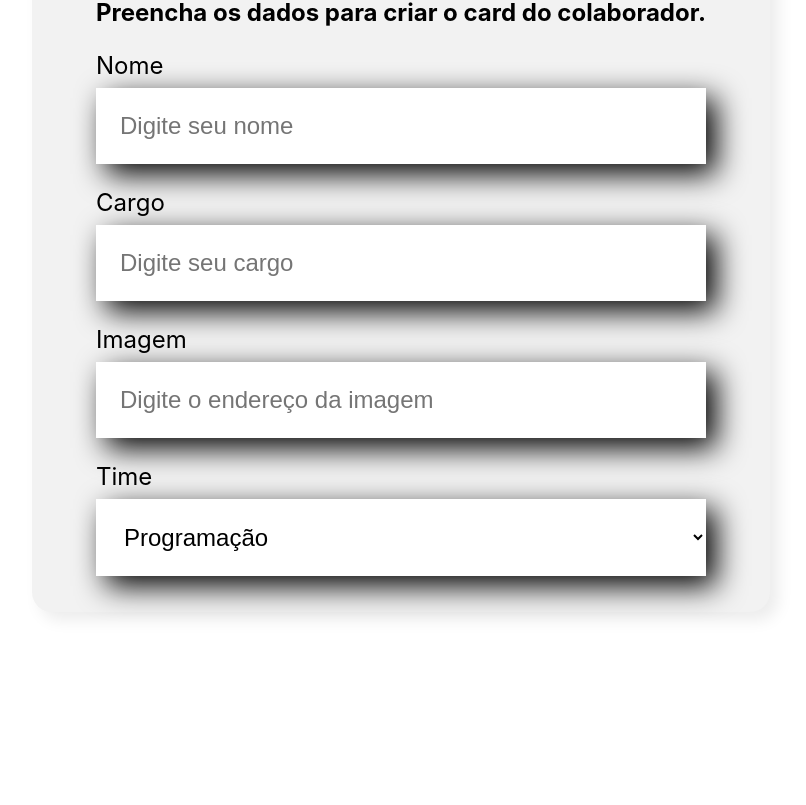
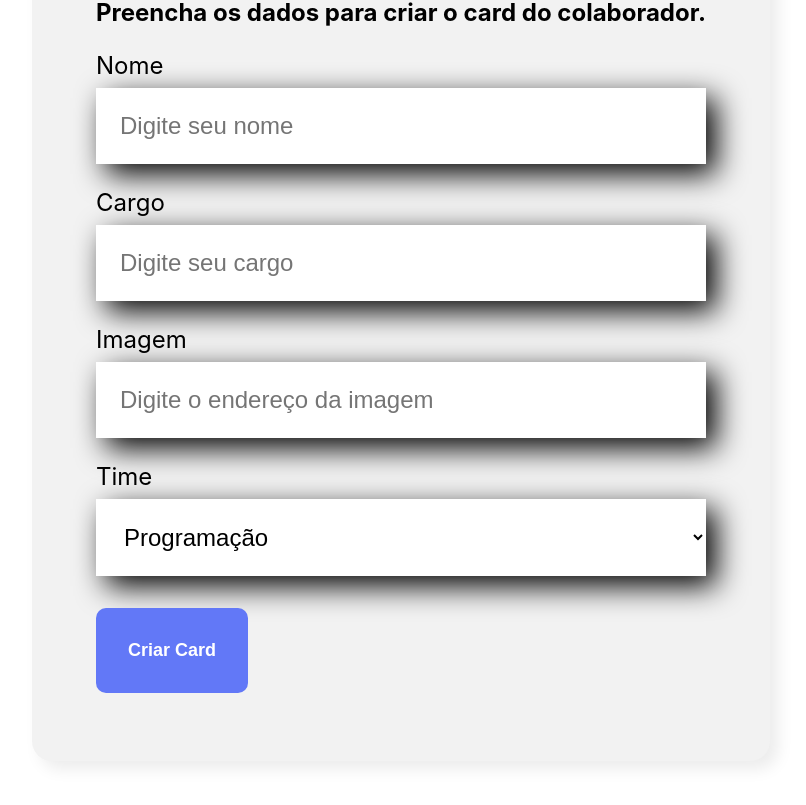
Before and after one commit to raqmarangoni/alura-react-class, a React (Create React App) app: page / in a window 1280 px wide. Shown: the part 636-1441 px from the top of the page, without its empty margins (239-1045 px from the left). Before the commit the page ends 1328 px from the top, so only its background shows below. Built offline with nearby package versions, Linux system fonts and the light colour scheme.

Commit message:
feat: Add component in Form

```diff
--- a/src/components/Form/index.js
+++ b/src/components/Form/index.js
@@ -1,6 +1,7 @@
 import "./Form.css"
 import TextField from "../TextField"
 import DropDownList from "../DropDownList"
+import Button from "../Button"
 
 const Form = () => {
 
@@ -22,6 +23,7 @@ const Form = () => {
                 <TextField label="Cargo" placeholder="Digite seu cargo" />
                 <TextField label="Imagem" placeholder="Digite o endereço da imagem" />
                 <DropDownList label="Time" items={teams} />
+                <Button text="Criar Card"/>
             </form>
         </section>
     )
```
